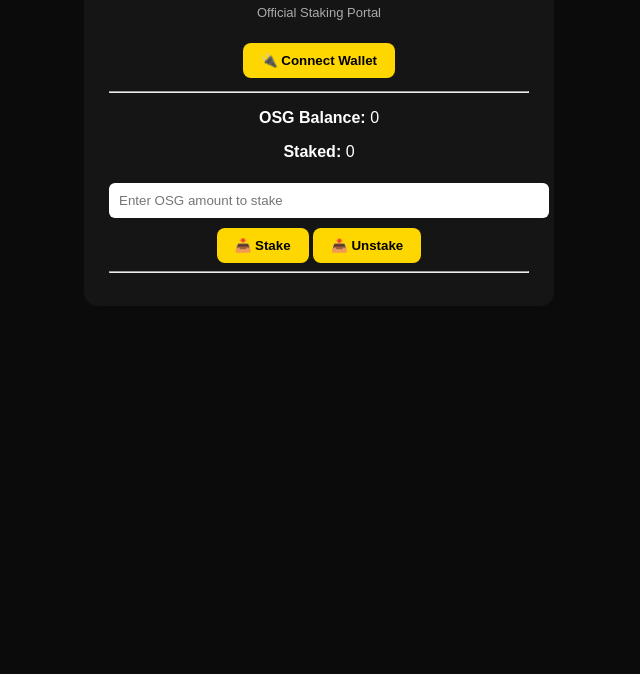
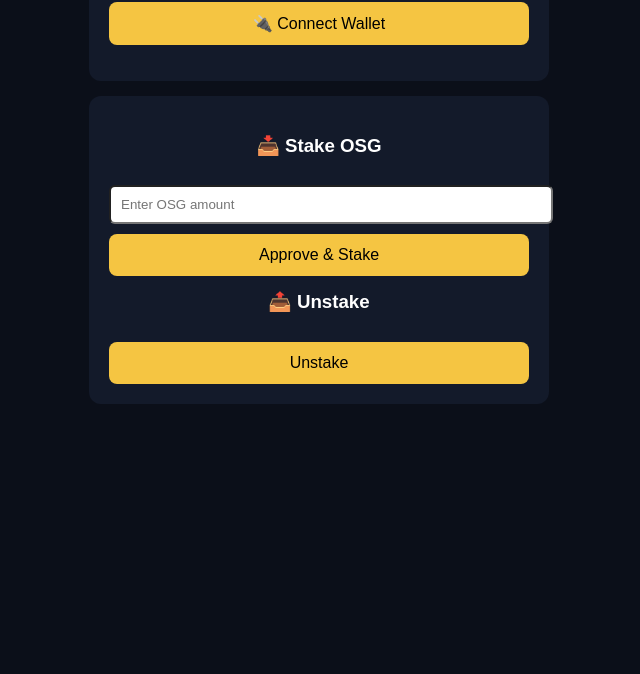
Before and after one commit to OneXSartGold/onex-smart-gold-staking, a plain HTML site: page index.html in a window 1280 px wide. Shown: the part 126-800 px from the top of the page, without its empty margins (321-961 px from the left). Drawn offline with Linux system fonts and the light colour scheme.

Commit message:
Refactor index.html for staking portal UI
Updated HTML structure and styles for the staking portal. Changed title, modified wallet connection display, and improved button and input styles.

```diff
--- a/index.html
+++ b/index.html
@@ -1,100 +1,51 @@
 <!DOCTYPE html>
-<html lang="en">
+<html>
 <head>
-  <meta charset="UTF-8">
-  <title>OneX Smart Gold (OSG) – Staking</title>
-  <meta name="viewport" content="width=device-width, initial-scale=1.0">
-
-  <script src="https://cdn.jsdelivr.net/npm/ethers@5.7.2/dist/ethers.min.js"></script>
+  <meta charset="UTF-8" />
+  <title>OneX Smart Gold – Staking</title>
+  <meta name="viewport" content="width=device-width, initial-scale=1" />
+  <script src="https://cdn.jsdelivr.net/npm/ethers@5.7.2/dist/ethers.umd.min.js"></script>
 
   <style>
-    body {
-      font-family: Arial, sans-serif;
-      background: #0b0b0b;
-      color: #fff;
-      text-align: center;
-      padding: 30px;
-    }
-    .box {
-      max-width: 420px;
-      margin: auto;
-      background: #151515;
-      padding: 25px;
-      border-radius: 14px;
-    }
-    button {
-      padding: 10px 18px;
-      border-radius: 8px;
-      border: none;
-      background: gold;
-      color: black;
-      font-weight: bold;
-      margin-top: 10px;
-      cursor: pointer;
-    }
-    input {
-      width: 100%;
-      padding: 10px;
-      border-radius: 6px;
-      border: none;
-      margin-top: 6px;
-    }
-    .small {
-      font-size: 13px;
-      color: #aaa;
-    }
+    body { background:#0b0f19; color:#fff; font-family:Arial; text-align:center; }
+    .box { background:#131a2a; padding:20px; margin:15px auto; max-width:420px; border-radius:12px; }
+    button { width:100%; padding:12px; margin-top:10px; border:none; border-radius:8px; background:#f5c542; font-size:16px; }
+    input { width:100%; padding:10px; margin-top:10px; border-radius:6px; }
+    .small { font-size:13px; opacity:0.8; }
   </style>
 </head>
 
 <body>
+
+<h2>OneX Smart Gold (OSG)</h2>
+<p class="small">Stake • Earn • Grow</p>
+
 <div class="box">
-  <h2>OneX Smart Gold (OSG)</h2>
-  <p class="small">Official Staking Portal</p>
+  <button onclick="connectWallet()">🔌 Connect Wallet</button>
+  <p id="wallet"></p>
+  <p id="balance"></p>
+</div>
 
-  <button onclick="connectWallet()">🔌 Connect Wallet</button>
-  <p id="walletStatus" class="small"></p>
+<div class="box">
+  <h3>📥 Stake OSG</h3>
+  <input id="stakeAmount" placeholder="Enter OSG amount" />
+  <button onclick="approveAndStake()">Approve & Stake</button>
 
-  <hr>
-
-  <p><b>OSG Balance:</b> <span id="tokenBalance">0</span></p>
-  <p><b>Staked:</b> <span id="stakedBalance">0</span></p>
-
-  <input id="stakeAmount" placeholder="Enter OSG amount to stake" />
-  <button onclick="stake()">📥 Stake</button>
-  <button onclick="unstake()">📤 Unstake</button>
-
-  <hr>
-
-  <div id="refBox" style="display:none;">
-    <p><b>Your Referral Link</b></p>
-    <input id="refLink" readonly />
-    <button onclick="copyRef()">📋 Copy</button>
-  </div>
+  <h3 style="margin-top:15px;">📤 Unstake</h3>
+  <button onclick="unstake()">Unstake</button>
 </div>
 
 <script>
-// ===== CONFIG (CHECK CAREFULLY) =====
+/* ================= CONFIG ================= */
+
 const OSG_TOKEN = "0x25c49541763b9Aa482a28E41b5a150CDa2E49a82";
-const STAKING_CONTRACT = "0xa1D71A7459D757e6471ec7573867301A261504A4";
+const STAKING_CONTRACT = "0xa1D71A7459D757e6471ec7573867";
 
-const ERC20_ABI = [
-  "function balanceOf(address) view returns (uint256)",
-  "function approve(address,uint256) returns (bool)",
-  "function decimals() view returns (uint8)"
-];
+/* ================= GLOBAL ================= */
 
-const STAKING_ABI = [
-  "function stake(uint256,address)",
-  "function unstake(uint256)",
-  "function stakedBalance(address) view returns (uint256)"
-];
+let provider, signer, user;
 
-let provider, signer, user, token, staking, decimals = 18;
-let referrer = null;
-
-// read referral
-const params = new URLSearchParams(window.location.search);
-if (params.get("ref")) referrer = params.get("ref");
+/* ================= CONNECT ================= */
 
 async function connectWallet() {
   provider = new ethers.providers.Web3Provider(window.ethereum);
@@ -102,60 +53,72 @@ async function connectWallet() {
   signer = provider.getSigner();
   user = await signer.getAddress();
 
-  const net = await provider.getNetwork();
-  if (net.chainId !== 137) {
-    alert("Switch to Polygon network");
-    return;
-  }
+  document.getElementById("wallet").innerText =
+    "Connected: " + user.slice(0,6) + "..." + user.slice(-4);
 
-  token = new ethers.Contract(OSG_TOKEN, ERC20_ABI, signer);
-  staking = new ethers.Contract(STAKING_CONTRACT, STAKING_ABI, signer);
-  decimals = await token.decimals();
-
-  document.getElementById("walletStatus").innerText =
-    "Connected: " + user;
-
-  const bal = await token.balanceOf(user);
-  document.getElementById("tokenBalance").innerText =
-    ethers.utils.formatUnits(bal, decimals);
-
-  const staked = await staking.stakedBalance(user);
-  document.getElementById("stakedBalance").innerText =
-    ethers.utils.formatUnits(staked, decimals);
-
-  const link =
-    window.location.origin +
-    window.location.pathname +
-    "?ref=" +
-    user;
-
-  document.getElementById("refLink").value = link;
-  document.getElementById("refBox").style.display = "block";
+  getBalance();
 }
 
-async function stake() {
-  const amt = document.getElementById("stakeAmount").value;
-  const value = ethers.utils.parseUnits(amt, decimals);
+/* ================= BALANCE ================= */
 
-  await token.approve(STAKING_CONTRACT, value);
-  await staking.stake(value, referrer ?? ethers.constants.AddressZero);
-
-  alert("Stake submitted");
+async function getBalance() {
+  const abi = [
+    "function balanceOf(address) view returns(uint256)",
+    "function decimals() view returns(uint8)"
+  ];
+  const token = new ethers.Contract(OSG_TOKEN, abi, provider);
+  const bal = await token.balanceOf(user);
+  const dec = await token.decimals();
+  document.getElementById("balance").innerText =
+    "OSG Balance: " + ethers.utils.formatUnits(bal, dec);
 }
 
-async function unstake() {
-  const amt = document.getElementById("stakeAmount").value;
-  const value = ethers.utils.parseUnits(amt, decimals);
+/* ================= APPROVE + STAKE ================= */
 
-  await staking.unstake(value);
-  alert("Unstake submitted");
+async function approveAndStake() {
+  const amount = document.getElementById("stakeAmount").value;
+  if (!amount || amount <= 0) return alert("Enter valid amount");
+
+  const tokenAbi = [
+    "function approve(address spender, uint256 amount) returns(bool)",
+    "function decimals() view returns(uint8)"
+  ];
+
+  const stakingAbi = [
+    "function stake(uint256 amount)"
+  ];
+
+  const token = new ethers.Contract(OSG_TOKEN, tokenAbi, signer);
+  const staking = new ethers.Contract(STAKING_CONTRACT, stakingAbi, signer);
+
+  const decimals = await token.decimals();
+  const parsed = ethers.utils.parseUnits(amount, decimals);
+
+  /* 1️⃣ Approve */
+  const tx1 = await token.approve(STAKING_CONTRACT, parsed);
+  await tx1.wait();
+
+  /* 2️⃣ Stake */
+  const tx2 = await staking.stake(parsed);
+  await tx2.wait();
+
+  alert("✅ Stake successful");
+  getBalance();
 }
 
-function copyRef() {
-  document.getElementById("refLink").select();
-  document.execCommand("copy");
-  alert("Referral link copied");
+/* ================= UNSTAKE ================= */
+
+async function unstake() {
+  const abi = ["function unstake()"];
+  const staking = new ethers.Contract(STAKING_CONTRACT, abi, signer);
+
+  const tx = await staking.unstake();
+  await tx.wait();
+
+  alert("✅ Unstake successful");
+  getBalance();
 }
 </script>
+
 </body>
 </html>
```
